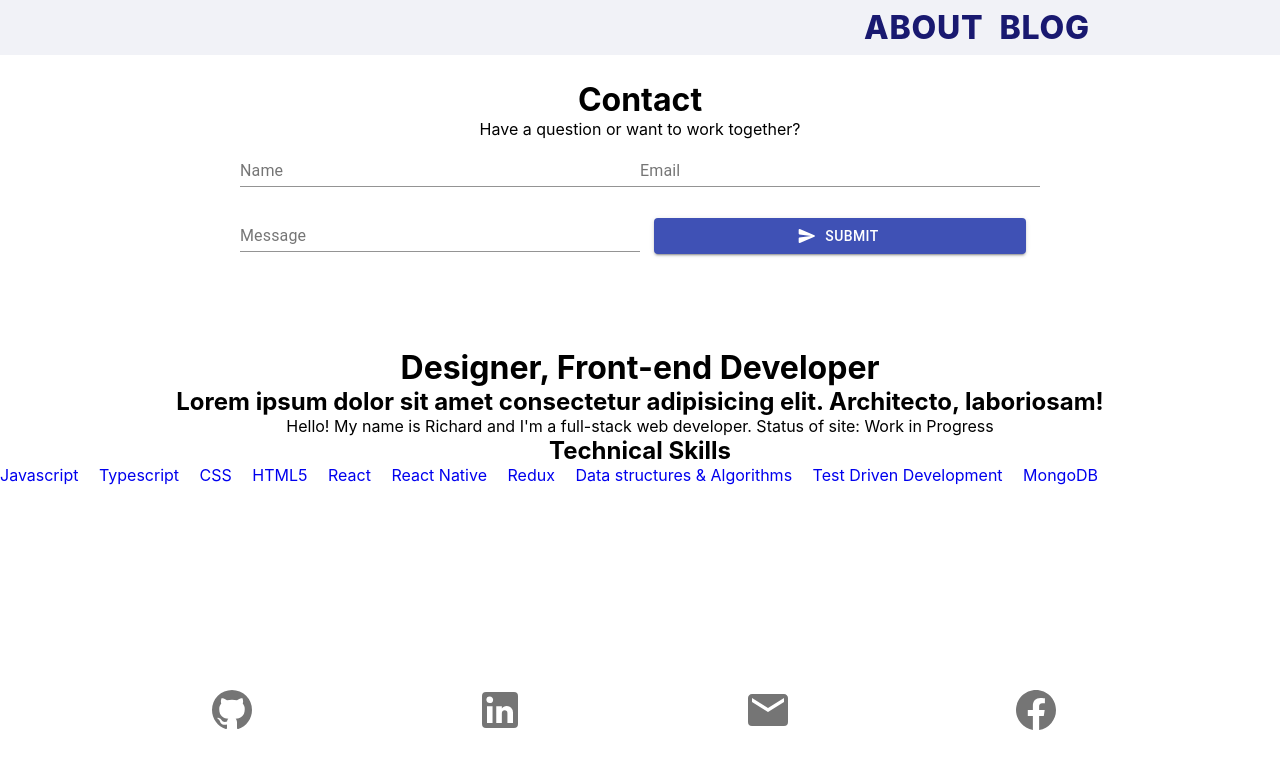
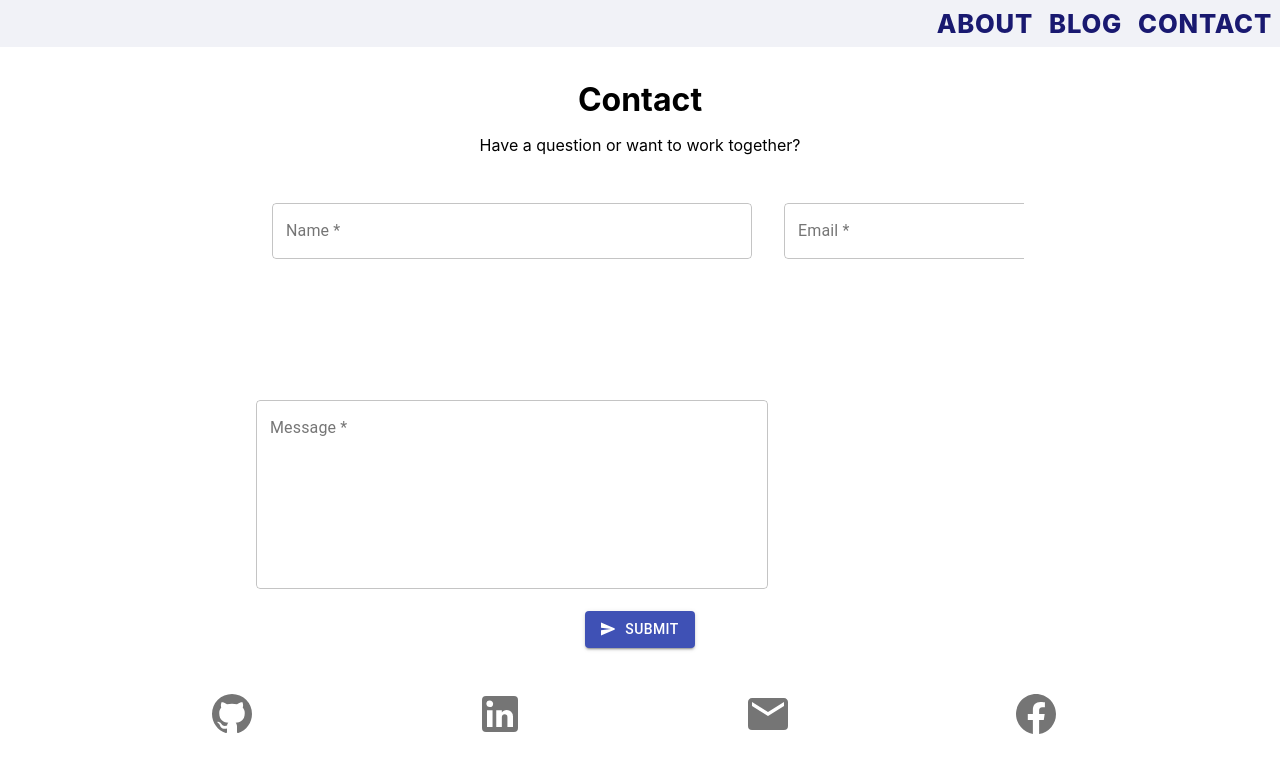
Before and after one commit to Richardzleung/resume, a React (Create React App) app: page /contact in a window 1280 px wide. Shown: the top 772 px of the page. Built offline with nearby package versions, Linux system fonts and the light colour scheme.

Commit message:
TODO: fix janky grid

```diff
--- a/src/App.js
+++ b/src/App.js
@@ -33,10 +33,14 @@ const App = () => {
       <Router>
         <Navigation />
         <Switch>
-          <Route path='/contact' component={ContactForm}/>
+          <Route path='/contact'>
+            <ContactForm />
+          </Route>
+          <Route path='/'>
+            <Home />
+          </Route>
         </Switch>
       </Router>
-      <Home/>
       <div>
         <Footer/>
       </div>
--- a/src/components/Footer/Footer.jsx
+++ b/src/components/Footer/Footer.jsx
@@ -9,15 +9,9 @@ import useWindowSize from '../../hooks/useWindowSize'
 
 const useStyles = makeStyles(() => ({
   root: {
-    backgroundColor: 'white',
-    marginTop: '2rem',
-    minHeight: '10rem',
-    position: 'absolute',
     width: '100%',
-    bottom: 0
   },
   buttonBar: {
-    paddingTop: '2.125rem',
     display: 'flex',
     justifyContent: 'space-evenly'
   },
--- a/src/components/Form/Form.jsx
+++ b/src/components/Form/Form.jsx
@@ -2,9 +2,11 @@ import React from 'react';
 import { useFormik } from 'formik';
 import * as yup from 'yup';
 import Button from '@material-ui/core/Button';
-import TextField from '@material-ui/core/TextField';
 import SendRoundedIcon from '@material-ui/icons/SendRounded';
+import TextField from '@material-ui/core/TextField'
+
 import ContactService from '../../services/ContactService';
+import { InputContainer } from './FormElements.styled';
 
 const validationSchema = yup.object({
   name: yup
@@ -29,39 +31,52 @@ const Form = () => {
     validationSchema: validationSchema,
     onSubmit: (values) => ContactService(values)
   });
+
+  const nameFieldProps = {
+    autoComplete: 'name',
+    error: formik.touched.name && Boolean(formik.errors.name),
+    helperText: formik.touched.name && formik.errors.name,
+    id: 'name-field',
+    label: 'Name *',
+    name: 'name',
+    onChange: formik.handleChange,
+    value: formik.values.name
+  };
+
+  const emailFieldProps = {
+    autoComplete: 'email',
+    error: formik.touched.email && Boolean(formik.errors.email),
+    helperText: formik.touched.email && formik.errors.email,
+    id: 'email-field',
+    label: 'Email *',
+    name: 'email',
+    onChange: formik.handleChange,
+    value: formik.values.email
+  };
+
+  const messageFieldProps = {
+    error: formik.touched.message && Boolean(formik.errors.message),
+    helperText: formik.touched.message && formik.errors.message,
+    id: 'message-field',
+    label: 'Message *',
+    multiline: true,
+    name: 'message',
+    rows: 8,
+    onChange: formik.handleChange,
+    value: formik.values.message
+  }
+
   return (
-    <form onSubmit={formik.handleSubmit} id='contact-form'>
-      <TextField
-          fullWidth
-          id="name-field"
-          name="name"
-          label="Name"
-          value={formik.values.name}
-          onChange={formik.handleChange}
-          error={formik.touched.name && Boolean(formik.errors.name)}
-          helperText={formik.touched.name && formik.errors.name}
-        />
-        <TextField
-          fullWidth
-          id="email-field"
-          name="email"
-          label="Email"
-          value={formik.values.email}
-          onChange={formik.handleChange}
-          error={formik.touched.email && Boolean(formik.errors.email)}
-          helperText={formik.touched.email && formik.errors.email}
-        />
-        <TextField
-          fullWidth
-          id="message-field"
-          name="message"
-          label="Message"
-          value={formik.values.message}
-          multiline={true}
-          onChange={formik.handleChange}
-          error={formik.touched.message && Boolean(formik.errors.message)}
-          helperText={formik.touched.message && formik.errors.message}
-        />
+    <form onSubmit={formik.handleSubmit}>
+      <div id='contact-form'>
+        <InputContainer>
+          <InputField {...nameFieldProps} />
+        </InputContainer>
+        <InputContainer>
+          <InputField {...emailFieldProps} />
+        </InputContainer>
+        <InputField {...messageFieldProps} />
+      </div>
       <Button
         style={{ margin: '1em' }}
         color="primary"
@@ -71,6 +86,20 @@ const Form = () => {
         Submit
       </Button>
     </form>
+
 )};
 
+const InputField= props => (
+  <TextField
+    fullWidth
+    InputLabelProps={{
+      shrink: false,
+    }}
+    margin="normal"
+    variant="outlined"
+    size='medium'
+    {...props}
+  />
+);
+
 export default Form;
--- /dev/null
+++ b/src/components/Form/FormElements.styled.jsx
@@ -0,0 +1,10 @@
+import styled from 'styled-components';
+
+const InputContainer = styled.div`
+  @media (min-width: 768px) {
+    width: 30em;
+    margin: 1em;
+  }
+`;
+
+export { InputContainer };
--- a/src/components/Navigation/Menu.jsx
+++ b/src/components/Navigation/Menu.jsx
@@ -12,7 +12,7 @@ const MenuItem = ({ href, label, emoji }) => {
   const isActive = match?.isExact;
 
   return (
-    <a href={href} className={ isActive && 'active'}>
+    <a href={href} >
       {isSmallScreen && <span role='img'> {emoji} </span>}
       {label}
     </a>
--- a/src/components/Navigation/NavBarElements.styled.jsx
+++ b/src/components/Navigation/NavBarElements.styled.jsx
@@ -68,7 +68,7 @@ const StyledMenu = styled.nav`
     flex-direction: row;
     flex-wrap: wrap;
     justify-content: flex-end;
-    height: auto;
+    height: initial;
     right: 0;
     padding: 0;
     transform: translateX(0);
@@ -82,7 +82,7 @@ const StyledMenu = styled.nav`
       -webkit-text-fill-color: transparent;
       color: royalblue;
       display: inline-block;
-      font-size: 2rem;
+      font-size: 1.6rem;
       font-weight: 800;
       letter-spacing: .05rem;
       overflow: hidden;
@@ -93,8 +93,11 @@ const StyledMenu = styled.nav`
       background-position: 0 100%;
     }
     a.active {
-      background: none;
-      color: black;
+      background: black;
+      background-clip: text;
+      text-decoration: underline;
+      text-underline-offset: .35em;
+      text-decoration-thickness: 5px;
     }
   }
 `;
--- a/src/hooks/useWindowSize.js
+++ b/src/hooks/useWindowSize.js
@@ -3,7 +3,6 @@ import { useState, useEffect, useRef } from 'react';
 const useWindowSize = () => {
   const isClient = typeof window === 'object'; //Object represents browser window
   const lastWidth = useRef();
-
 
   const getSize = () => {
     return {
@@ -14,9 +13,9 @@ const useWindowSize = () => {
   const [windowSize, setWindowSize] = useState(getSize)
 
   useEffect(() => {
-    if (!isClient) { return false } //Exit if not user/browser
+    if (!isClient) return false; //Exit if not user/browser
 
-    function handleResize() {
+    const handleResize = () => {
       if (window.innerWidth !== lastWidth.current) {
         const width = getSize();
         lastWidth.current = width;
--- a/src/views/ContactForm.jsx
+++ b/src/views/ContactForm.jsx
@@ -1,23 +1,16 @@
 import React from 'react'
-import styled from 'styled-components';
 
 import Form from '../components/Form/Form'
 
-const Div=styled.div`
-  width: 100%;
-  margin: 5rem auto;
-  background-color: white;
-  z-index: -1;
-`;
-
 const ContactPage = () => {
   return (
-    <Div>
+    <div id='contactContainer'>
       <h1>Contact</h1>
-      <p>Have a question or want to work together?</p>
+      <p id='contactSubtext'>Have a question or want to work together?</p>
       <Form />
-    </Div>
+    </div>
   );
 };
 
+
 export default ContactPage;
```
Lines whose indentation alone changed are shown as unchanged.
